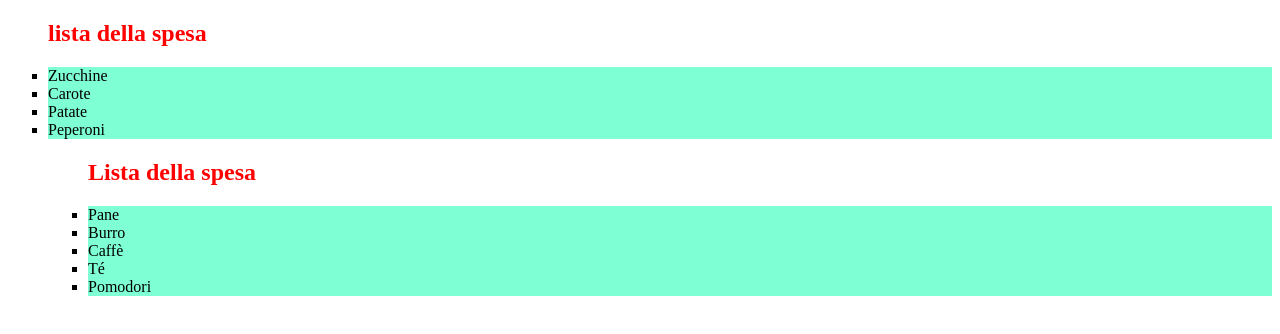
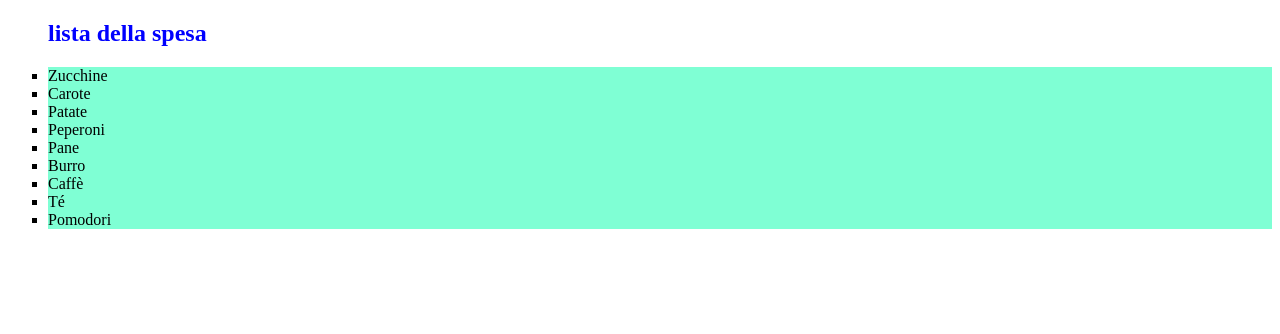
Before and after one commit to Abcapon/Esercitazione, a plain HTML site: page index.html in a window 1280 px wide. Drawn offline with Linux system fonts and the light colour scheme.

Commit message:
effettuato il merge di entrambi i branch

```diff
--- a/index.html
+++ b/index.html
@@ -22,14 +22,12 @@
     <li>Carote</li>
     <li>Patate</li>
     <li>Peperoni</li>
-    <ul>
-        <h2>Lista della spesa</h2>
-        <li>Pane</li>
-        <li>Burro</li>
-        <li>Caffè</li>
-        <li>Té</li>
+    <li>Pane</li>
+    <li>Burro</li>
+    <li>Caffè</li>
+    <li>Té</li>
     <li>Pomodori</li>
-</ul></ul>
+</ul>
 </body>
 
 </html>
--- a/style.css
+++ b/style.css
@@ -1,5 +1,5 @@
 h2 {
-    color: red;
+    color: blue;
 }
 ul {
     list-style-type: square;
```
